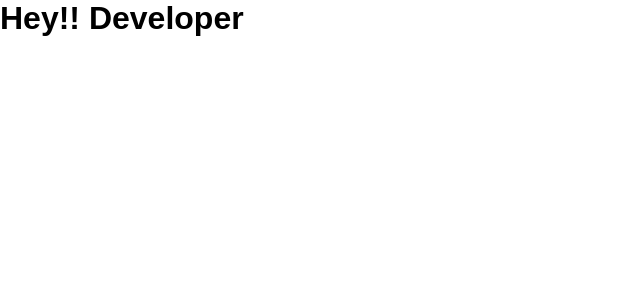
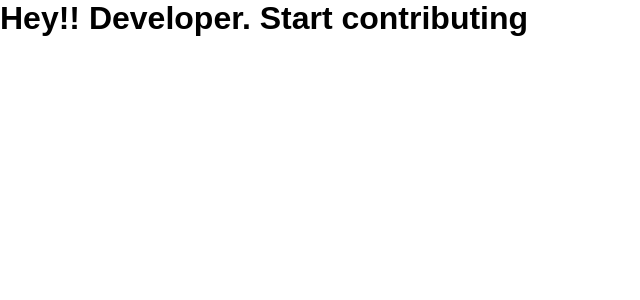
Before and after one commit to Tanisha-creator/earn_side_money, a React (Create React App) app in the folder earn_side_money/: page / in a window 1280 px wide. Shown: the top 300 px of the page, without its empty margins (0-640 px from the left). Built offline with nearby package versions, Linux system fonts and the light colour scheme.

Commit message:
added readme

```diff
--- a/earn_side_money/src/App.js
+++ b/earn_side_money/src/App.js
@@ -3,7 +3,7 @@ import './App.css';
 function App() {
   return (
     <div className="App">
-      <h1>Hey!! Developer</h1>
+      <h1>Hey!! Developer. Start contributing</h1>
     </div>
   );
 }
```
